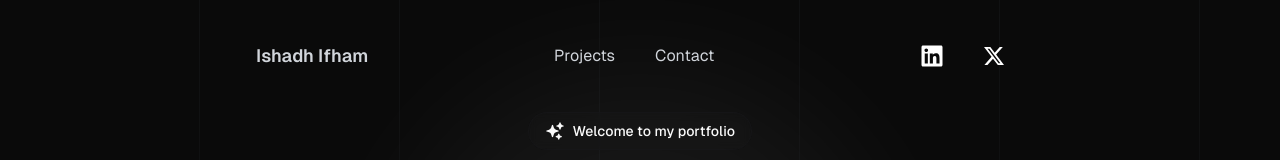
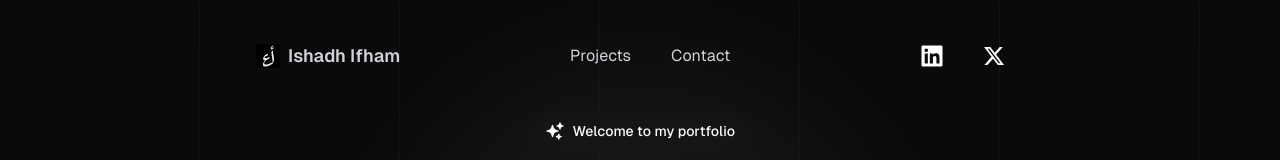
Before and after one commit to ishadhifham7/Ishadh-Portfolio, a Next.js app: page / in a window 1280 px wide. Shown: the top 160 px of the page. Built offline with nearby package versions, Linux system fonts and the light colour scheme.

Commit message:
Replace logo SVG with image and add suppressHydrationWarning to improve rendering; add new logo files

```diff
--- a/components/Header/index.jsx
+++ b/components/Header/index.jsx
@@ -59,27 +59,19 @@ const Logo = ({ isMobile = false }) => (
     initial={{ opacity: 0, x: -20 }}
     animate={{ opacity: 1, x: 0 }}
     transition={{ duration: 0.5 }}
+    suppressHydrationWarning
   >
     <Link
       href="/"
       className="flex items-center space-x-2 hover:opacity-90 transition-opacity"
     >
-      {/*<motion.div whileHover={{ opacity: 0.5 }} whileTap={{ scale: 0.95 }}>
-        <svg
-          width="10"
-          height="10"
-          viewBox="0 0 500 500"
-          fill="none"
-          xmlns="http://www.w3.org/2000/svg"
-        >
-          <path
-            d="M235 120 L265 100 L265 350 L235 380 L235 120Z"
-            fill="white"
-          />
-
-          <path d="M230 70 Q250 50 270 70 Q250 80 230 70Z" fill="white" />
-        </svg>
-      </motion.div>*/}
+      <motion.div whileHover={{ opacity: 0.5 }} whileTap={{ scale: 0.95 }}>
+        <img
+          src="/logo3.png" // path to your image
+          alt="icon"
+          className="w-6 h-6 object-contain"
+        />
+      </motion.div>
       <motion.span
         className={`text-gray-300 font-semibold ${
           isMobile ? "hidden" : "text-base sm:text-lg"
@@ -87,6 +79,7 @@ const Logo = ({ isMobile = false }) => (
         initial={{ opacity: 0 }}
         animate={{ opacity: 1 }}
         transition={{ delay: 0.2 }}
+        suppressHydrationWarning
       >
         <span className="hidden sm:inline">{config.developer.name} Ifham</span>
         {/* <span className="sm:hidden">{config.developer.name}</span> */}
@@ -103,6 +96,7 @@ const Navigation = ({ isMobile = false, onLinkClick }) => (
     initial={isMobile ? { opacity: 0 } : { opacity: 0, y: -20 }}
     animate={{ opacity: 1, y: 0 }}
     transition={{ delay: isMobile ? 0 : 0.3, duration: 0.5 }}
+    suppressHydrationWarning
   >
     {NAV_ITEMS.map((item, index) => (
       <motion.div
@@ -111,6 +105,7 @@ const Navigation = ({ isMobile = false, onLinkClick }) => (
         animate={{ opacity: 1, x: 0, y: 0 }}
         transition={{ delay: isMobile ? index * 0.1 : 0.1 * index }}
         onClick={onLinkClick}
+        suppressHydrationWarning
       >
         <NavLink {...item} isMobile={isMobile} />
       </motion.div>
@@ -127,6 +122,7 @@ const ContactButton = ({ isMobile = false, onLinkClick }) => (
     animate={{ opacity: 1, x: 0 }}
     transition={{ delay: isMobile ? 0.5 : 0.4, duration: 0.5 }}
     onClick={onLinkClick}
+    suppressHydrationWarning
   >
     <Link
       href={"https://www.linkedin.com/in/ishadh-ifham-b5a7a2357"}
@@ -201,6 +197,7 @@ const Header = () => {
         initial={{ opacity: 0, y: -20 }}
         animate={{ opacity: 1, y: 0 }}
         transition={{ duration: 0.5 }}
+        suppressHydrationWarning
       >
         <div className="container mx-auto flex items-center justify-between md:px-64 px-4 sm:px-6">
           <Logo />
@@ -236,6 +233,7 @@ const Header = () => {
               transition={{ duration: 0.2 }}
               className="fixed inset-0 bg-black/80 backdrop-blur-sm z-40 md:hidden"
               onClick={closeMobileMenu}
+              suppressHydrationWarning
             />
 
             {/* Mobile Menu Panel */}
@@ -245,6 +243,7 @@ const Header = () => {
               exit={{ x: "100%" }}
               transition={{ type: "spring", damping: 25, stiffness: 200 }}
               className="fixed top-0 right-0 h-full w-64 bg-black/95 backdrop-blur-md border-l border-white/10 z-50 md:hidden overflow-y-auto"
+              suppressHydrationWarning
             >
               <div className="flex flex-col h-full p-6">
                 {/* Mobile Logo */}
```
Also changed, not shown: public/logo2.png (added), public/logo3.png (added).
